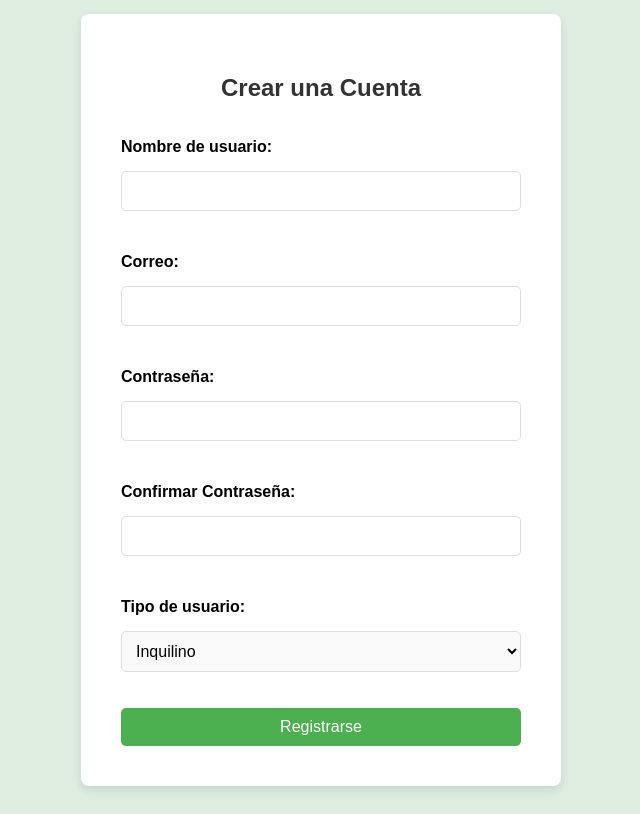
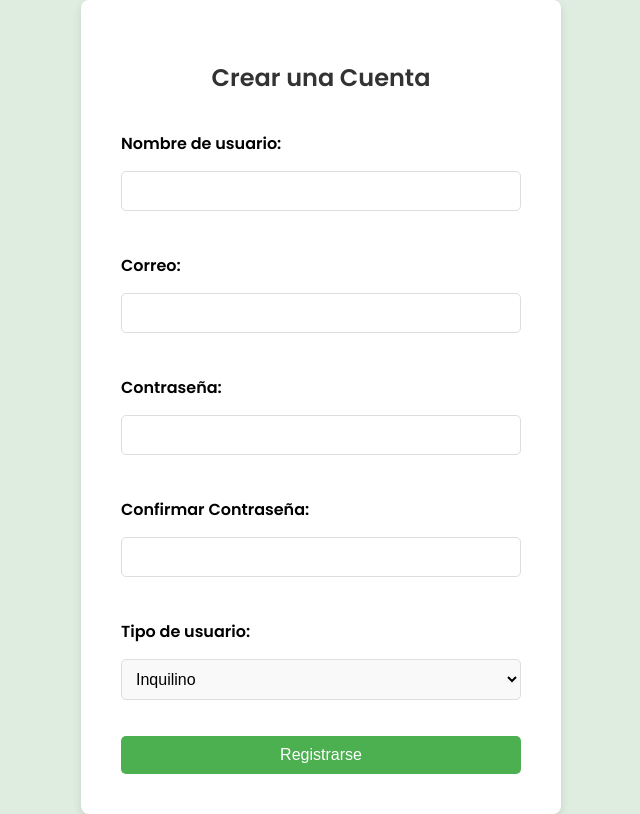
Before and after one commit to angelneria/PAI_4, a Django app: page /registro/ in a window 1280 px wide. Shown: the whole page, without its empty margins (319-959 px from the left). Before the commit the page ends 790 px from the top, so only its background shows below. Run offline with Django 5.2, Linux system fonts and the light colour scheme.

Commit message:
mejora de la fuente de registro y login

```diff
--- a/escapadas_a_tu_medida/usuarios/templates/usuarios/iniciar_sesion.html
+++ b/escapadas_a_tu_medida/usuarios/templates/usuarios/iniciar_sesion.html
@@ -6,11 +6,12 @@
     <meta charset="UTF-8">
     <meta name="viewport" content="width=device-width, initial-scale=1.0">
     <title>Iniciar Sesión</title>
+    <link href="https://fonts.googleapis.com/css2?family=Poppins:wght@300;400;600&display=swap" rel="stylesheet">
     <!-- Estilos en línea para personalizar la página -->
     <style>
         /* Estilo general */
         body {
-            font-family: Arial, sans-serif;
+            font-family: 'Poppins', sans-serif;
             background-color: #dfece0; /* Fondo */
             display: flex;
             justify-content: center;
--- a/escapadas_a_tu_medida/usuarios/templates/usuarios/registro.html
+++ b/escapadas_a_tu_medida/usuarios/templates/usuarios/registro.html
@@ -7,10 +7,11 @@
     <meta name="viewport" content="width=device-width, initial-scale=1.0">
     <title>Registro de Usuario</title>
     <!-- Estilos en línea para personalizar la página -->
+    <link href="https://fonts.googleapis.com/css2?family=Poppins:wght@300;400;600&display=swap" rel="stylesheet">
     <style>
         /* Estilo general */
         body {
-            font-family: Arial, sans-serif;
+            font-family: 'Poppins', sans-serif;
             background-color: #dfece0; /* Fondo */
             display: flex;
             justify-content: center;
```
